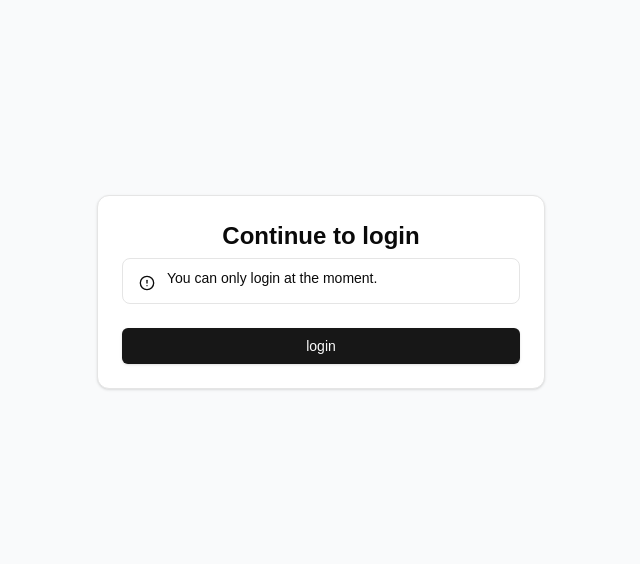
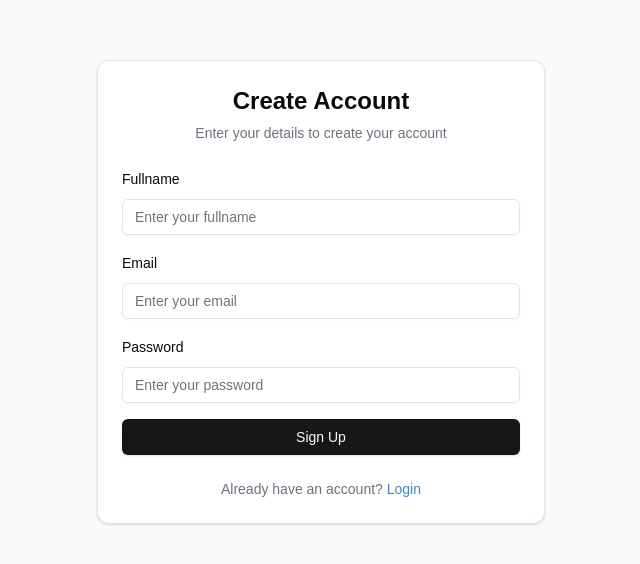
Before and after one commit to punchagency/bookkeeping-client, a Next.js app: page /auth/signup in a window 1280 px wide. Shown: the part 108-672 px from the top of the page, without its empty margins (319-959 px from the left). Built offline with nearby package versions, Linux system fonts and the light colour scheme; no server answers; a web font is replaced by a local one.

Commit message:
feat: implement signup page

```diff
--- a/app/auth/login/page.tsx
+++ b/app/auth/login/page.tsx
@@ -10,7 +10,13 @@ import { Input } from "@/components/ui/input";
 import { Loader } from "@/components/loader";
 import { axiosInstance } from "@/app/config/axios";
 import { useMutation } from "@tanstack/react-query";
-import { Card, CardHeader, CardContent } from "@/components/ui/card";
+import {
+  Card,
+  CardHeader,
+  CardContent,
+  CardFooter,
+} from "@/components/ui/card";
+import Link from "next/link";
 
 interface FormData {
   email: string;
@@ -139,6 +145,15 @@ const Login = () => {
             </Button>
           </form>
         </CardContent>
+
+        <CardFooter className="flex justify-center">
+          <p className="text-sm text-gray-500">
+            Don&apos;t have an account?{" "}
+            <Link href="/auth/signup" className="text-blue-500 hover:underline">
+              Signup
+            </Link>
+          </p>
+        </CardFooter>
       </Card>
     </div>
   );
--- a/app/auth/signup/page.tsx
+++ b/app/auth/signup/page.tsx
@@ -1,28 +1,152 @@
-import { AlertCircle } from "lucide-react";
+/* eslint-disable @typescript-eslint/no-explicit-any */
+"use client";
+import React, { useState } from "react";
+import { toast } from "sonner";
+import { useRouter } from "next/navigation";
+import { useMutation } from "@tanstack/react-query";
+
 import { Button } from "@/components/ui/button";
-import { Card, CardHeader, CardContent } from "@/components/ui/card";
-import { Alert, AlertDescription } from "@/components/ui/alert";
+import { Input } from "@/components/ui/input";
+import { Loader } from "@/components/loader";
+import { axiosInstance } from "@/app/config/axios";
+import {
+  Card,
+  CardHeader,
+  CardContent,
+  CardFooter,
+} from "@/components/ui/card";
 import Link from "next/link";
 
+interface FormData {
+  fullName: string;
+  email: string;
+  password: string;
+}
+
 const Signup = () => {
+  const router = useRouter();
+  const [formData, setFormData] = useState<FormData>({
+    fullName: "",
+    email: "",
+    password: "",
+  });
+
+  const signupMutation = useMutation({
+    mutationFn: async (data: FormData) => {
+      const response = await axiosInstance.post("/auth/signup", {
+        fullName: data.fullName,
+        email: data.email,
+        password: data.password,
+      });
+      return response.data;
+    },
+    onSuccess: (data: any) => {
+      console.log(data);
+      toast.success("Account created successfully!");
+    },
+    onError: (error: any) => {
+      toast.error(
+        error.response?.data?.errors[0] ||
+          "Failed to create account. Please try again."
+      );
+    },
+  });
+
+  const handleChange = (e: React.ChangeEvent<HTMLInputElement>) => {
+    const { name, value } = e.target;
+    setFormData((prev) => ({
+      ...prev,
+      [name]: value,
+    }));
+  };
+
+  const handleSubmit = async (e: React.FormEvent<HTMLFormElement>) => {
+    e.preventDefault();
+
+    signupMutation.mutate(formData);
+  };
+
   return (
     <div className="flex items-center justify-center min-h-screen bg-gray-50">
       <Card className="w-full max-w-md">
         <CardHeader>
-          <h1 className="text-2xl font-bold text-center">Continue to login</h1>
+          <h1 className="text-2xl font-bold text-center">Create Account</h1>
+          <p className="text-sm text-gray-500 text-center">
+            Enter your details to create your account
+          </p>
+        </CardHeader>
+        <CardContent>
+          <form onSubmit={handleSubmit} className="space-y-4">
+            <div className="space-y-2">
+              <label htmlFor="fullName" className="text-sm font-medium">
+                Fullname
+              </label>
+              <Input
+                id="fullName"
+                name="fullName"
+                type="text"
+                placeholder="Enter your fullname"
+                value={formData.fullName}
+                onChange={handleChange}
+                required
+                disabled={signupMutation.isPending}
+              />
+            </div>
+            <div className="space-y-2">
+              <label htmlFor="email" className="text-sm font-medium">
+                Email
+              </label>
+              <Input
+                id="email"
+                name="email"
+                type="email"
+                placeholder="Enter your email"
+                value={formData.email}
+                onChange={handleChange}
+                required
+                disabled={signupMutation.isPending}
+              />
+            </div>
+            <div className="space-y-2">
+              <label htmlFor="password" className="text-sm font-medium">
+                Password
+              </label>
+              <Input
+                id="password"
+                name="password"
+                type="password"
+                placeholder="Enter your password"
+                value={formData.password}
+                onChange={handleChange}
+                required
+                disabled={signupMutation.isPending}
+              />
+            </div>
 
-          <Alert>
-            <AlertCircle className="h-4 w-4" />
-            <AlertDescription>
-              You can only login at the moment.
-            </AlertDescription>
-          </Alert>
-        </CardHeader>
-        <CardContent className="w-full flex justify-center">
-          <Link href={"/auth/login"} className="w-full">
-            <Button className="w-full">login</Button>
-          </Link>
+            <Button
+              type="submit"
+              className="w-full"
+              disabled={signupMutation.isPending}
+            >
+              {signupMutation.isPending ? (
+                <div className="flex items-center gap-2">
+                  <Loader size={20} isLoading={signupMutation.isPending} />
+                  <span>Creating Account...</span>
+                </div>
+              ) : (
+                "Sign Up"
+              )}
+            </Button>
+          </form>
         </CardContent>
+        <CardFooter className="flex justify-center">
+          <p className="text-sm text-gray-500">
+            Already have an account?{" "}
+            <Link href="/auth/login" className="text-blue-500 hover:underline">
+              Login
+            </Link>
+          </p>
+        </CardFooter>
       </Card>
     </div>
   );
```
